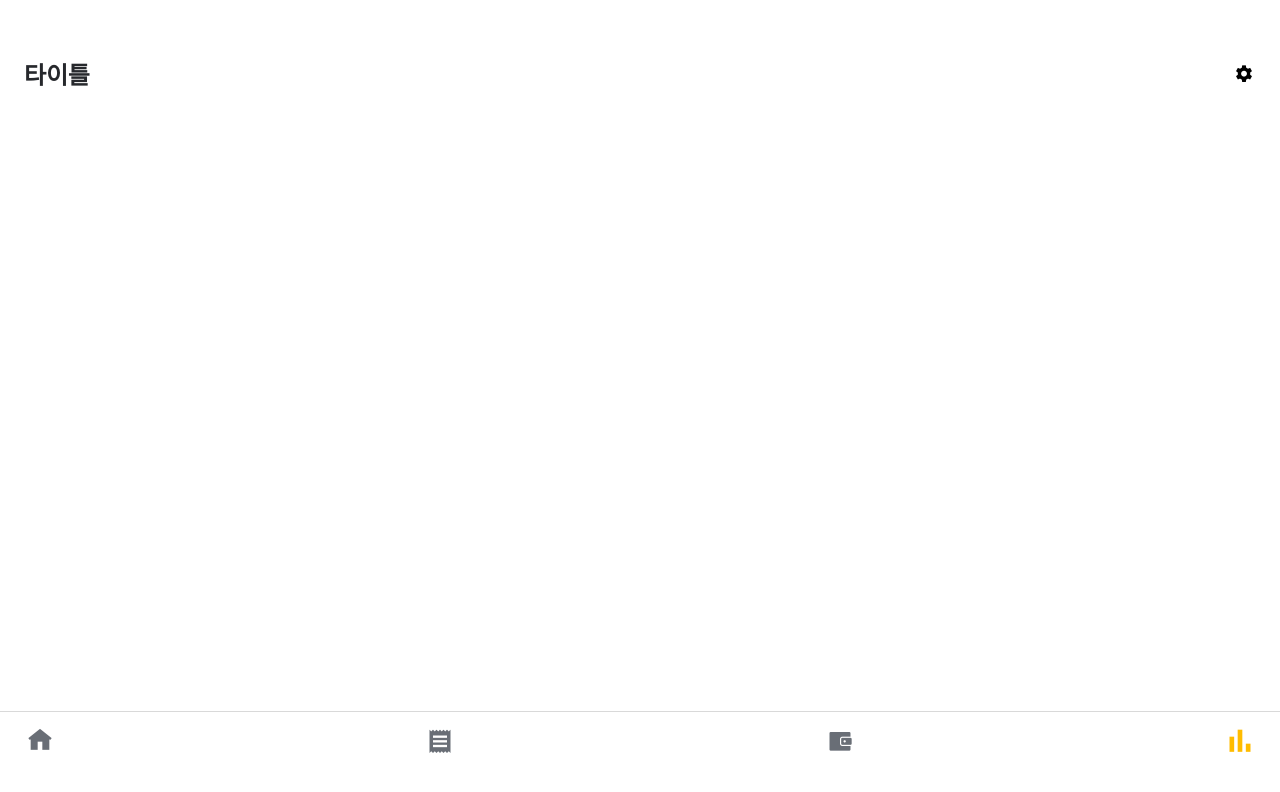
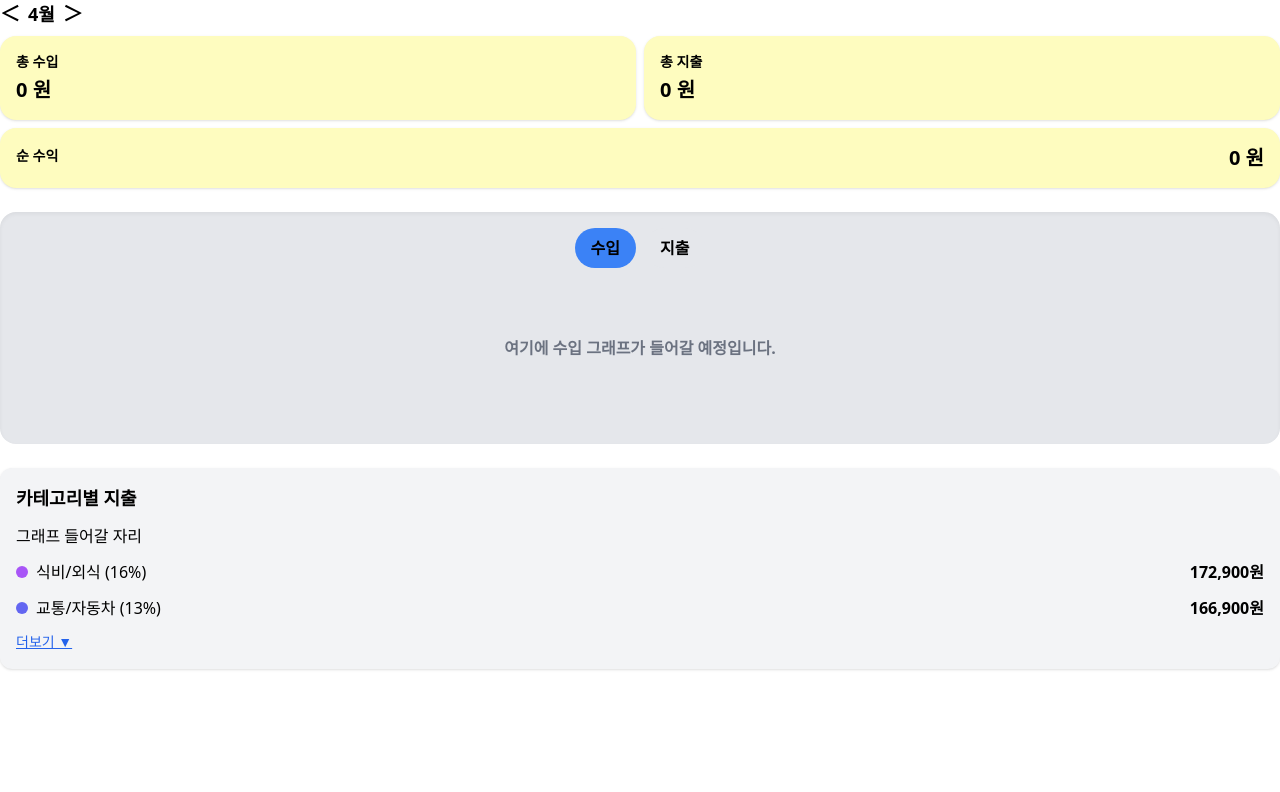
Before and after one commit to JGStudy/MoneyDefenseJGS, a Vue app in the folder MoneyDefenseJGS/: page /report in a window 1280 px wide. Before the commit this address had no page. Shown: the top 792 px of the page. Built offline with nearby package versions, Linux system fonts and the light colour scheme.

Commit message:
Feat: 대시보드 페이지 구현 - TotalMoney.vue - MonthlyChart.vue - CategoryChart.vue 가지고 깡통을을 만들었습니다.

```diff
--- a/MoneyDefenseJGS/src/App.vue
+++ b/MoneyDefenseJGS/src/App.vue
@@ -1,8 +1,11 @@
 <template>
-  <Header />
-  <BottomBar />
+  <!-- <Header /> -->
+  <!-- <BottomBar /> -->
+  <Report/>
+  <!-- <router-view /> -->
 </template>
 <script setup>
-import Header from '@/components/common/RealHeader.vue'
-import BottomBar from '@/components/common/BottomNavBar.vue'
+import Report from './pages/ReportPage.vue';
+// import Header from '@/components/common/RealHeader.vue'
+// import BottomBar from '@/components/common/BottomNavBar.vue'
 </script>
--- a/MoneyDefenseJGS/src/components/DashBoard/CategoryChart.vue
+++ b/MoneyDefenseJGS/src/components/DashBoard/CategoryChart.vue
@@ -1,10 +1,42 @@
 <script setup>
+import {ref} from 'vue'
 
+const isExpanded =ref(false)
+
+const categories = [
+    { name: '식비/외식', amount: 172900, percent: 16, color: '#a855f7' },
+    { name: '교통/자동차', amount: 166900, percent: 13, color: '#6366f1' },
+]
 </script>
 
 <template>
-  <div class="CategoryChart kb-ui-03">
-    <p>카테고리</p>
+
+    <div class="bg-gray-100 rounded-xl p-4 shadow space-y-3 mt-6">
+    <!-- 제목 -->
+    <p class="text-lg font-bold">카테고리별 지출</p>
+
+    <!-- 그래프 -->
+    <p>그래프 들어갈 자리</p>
+    <!-- 계속 보여질 항목 -->
+    <div
+      v-for="(category, index) in categories.slice(0, 2)"
+      :key="category.name"
+      class="flex justify-between items-center">
+      <div class="flex items-center space-x-2">
+        <div class="w-3 h-3 rounded-full" :style="{ backgroundColor: category.color }"></div>
+        <span>{{ category.name }} ({{ category.percent }}%)</span>
+      </div>
+      <span class="font-semibold">{{ category.amount.toLocaleString() }}원</span>
+    </div>
+
+
+   <!-- 버튼 -->
+   <button
+      @click="isExpanded = !isExpanded"
+      class="text-sm text-blue-600 underline mt-2"
+    >
+      {{ isExpanded ? '접기 ▲' : '더보기 ▼' }}
+    </button>
   </div>
 </template>
 
--- a/MoneyDefenseJGS/src/components/DashBoard/MonthlyChart.vue
+++ b/MoneyDefenseJGS/src/components/DashBoard/MonthlyChart.vue
@@ -1,12 +1,29 @@
 <script setup>
+import {ref} from 'vue'
 
+const selectedTab =ref('수입')
 </script>
 
+
 <template>
-  <div class="MonthlyChart kb-ui-03">
-    <button>수입</button>
-    <button>지출</button>
-  </div>
+  <div class="MonthlyChart space-y-2">
+    <!-- 그래프 박스 -->
+     <div class="bg-gray-200 rounded-2xl shadow-inner p-4 mt-6">
+    <!-- 수입 지출 탭 -->
+    <div class="flex justify-center space-x-2">
+    <button :class="selectedTab==='수입' ? 'bg-blue-500 text white': 'bg-gray-200 text-black'"
+        class="px-4 py-2 rounded-full font-semibold"
+        @click="selectedTab = '수입'">수입</button>
+    <button
+        :class="selectedTab === '지출' ? 'bg-blue-500 text-white' : 'bg-gray-200 text-black'"
+        class="px-4 py-2 rounded-full font-semibold"
+        @click="selectedTab = '지출'">지출</button>
+    </div>
+    <div class="h-40 flex items-center justify-center">
+    <p class="text-gray-500">여기에 {{ selectedTab }} 그래프가 들어갈 예정입니다.</p>
+    </div>
+    </div>
+</div>
 </template>
 
 <style scoped>
--- a/MoneyDefenseJGS/src/components/DashBoard/TotalMoney.vue
+++ b/MoneyDefenseJGS/src/components/DashBoard/TotalMoney.vue
@@ -1,16 +1,57 @@
 <script setup>
+import {onMounted, ref} from 'vue'
+const currentMonth = ref(new Date().getMonth()+1)
+
+
+const prevMonth = () => {
+  if (currentMonth.value > 1) {
+    currentMonth.value--
+  }
+}
+
+const nextMonth = () => {
+  if (currentMonth.value < 12) {
+    currentMonth.value++
+  }
+}
+
+const totalIncome = ref(0)
+const totalExpense =ref(0)
+
+onMounted(async()=>{
+  const res=await fetch('/db/Dashboard.json')
+  const data= await res.json()
+
+})
 
 </script>
 
 <template>
-  <div class="TotalMoney kb-ui-03">
-    <option value="">대시보드</option>
+  <!-- 월 선택 -->
+<div class="TotalMoney space-y-2">
+    <div class="flex items-center space-x-2">
+    <button @click="prevMonth" class="text-xl">＜</button>
+    <p class="text-lg font-bold">{{ currentMonth }}월</p>
+    <button @click="nextMonth" class="text-xl">＞</button>
+    </div>
+  <!-- 총 수입 & 총 지출 -->
+  <div class="flex space-x-2 w-full">
+    <div class="flex-1 bg-[#fefcbf] rounded-2xl p-4 shadow">
+      <p class="text-sm font-semibold mb-1">총 수입</p>
+      <p class="text-xl font-bold">{{ totalIncome.toLocaleString() }} 원</p>
+    </div>
+    <div class="flex-1 bg-[#fefcbf] rounded-2xl p-4 shadow">
+      <p class="text-sm font-semibold mb-1">총 지출</p>
+      <p class="text-xl font-bold">{{ totalExpense.toLocaleString() }} 원</p>
+    </div>
   </div>
-  <p>4월</p>
-  <button>></button>
-  <p>총 수입</p>
-  <p>총 지출</p>
-  <p>순자산</p>
+  <div class="bg-[#fefcbf] rounded-2xl p-4 shadow">
+    <div class="flex justify-between items-center">
+      <p class="text-sm font-semibold mb-1">순 수익</p>
+      <p class="text-xl font-bold">{{ (totalIncome-totalExpense) }} 원</p>
+    </div>
+  </div>
+</div>
 </template>
 
 <style scoped>
--- a/MoneyDefenseJGS/src/pages/ReportPage.vue
+++ b/MoneyDefenseJGS/src/pages/ReportPage.vue
@@ -1,9 +1,7 @@
 <template>
-  <div class="Report">
     <TotalMoney />
     <MonthlyChart />
     <CategoryChart />
-  </div>
 </template>
 
 <script setup>
```
